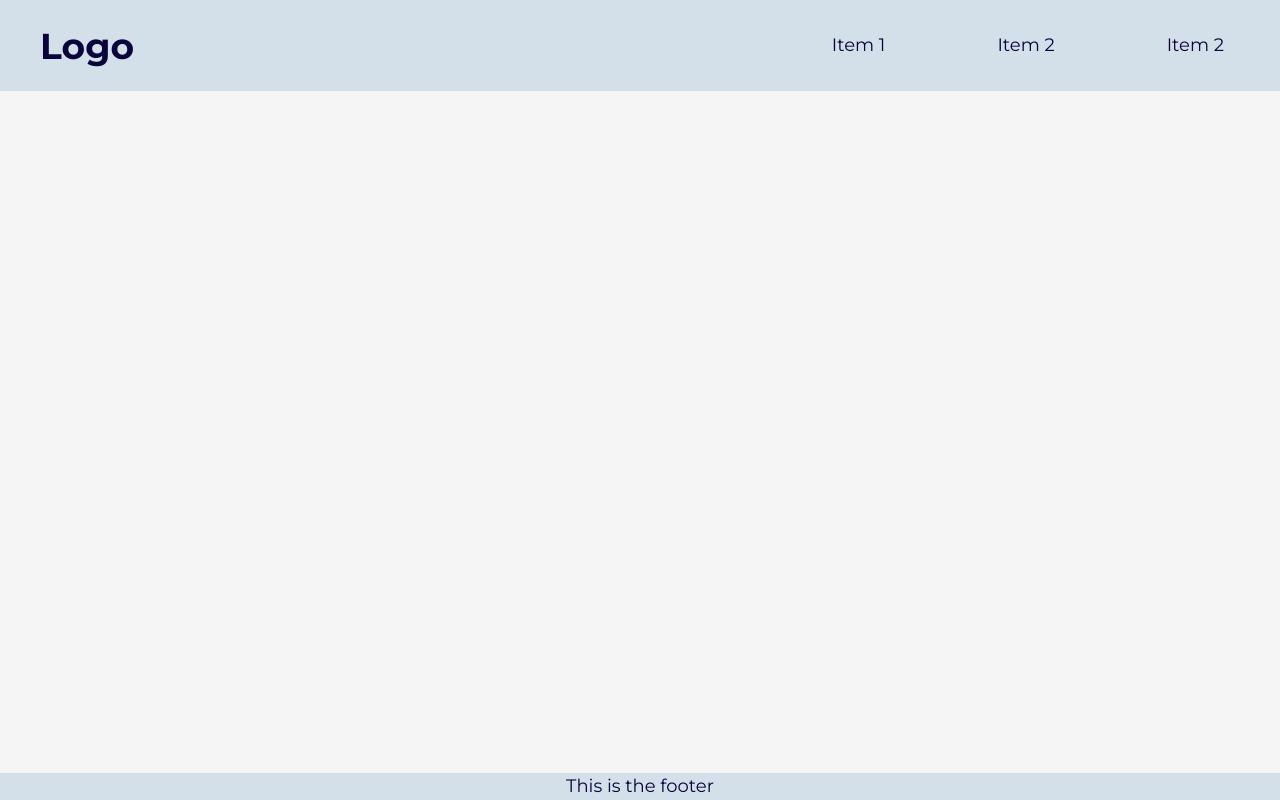
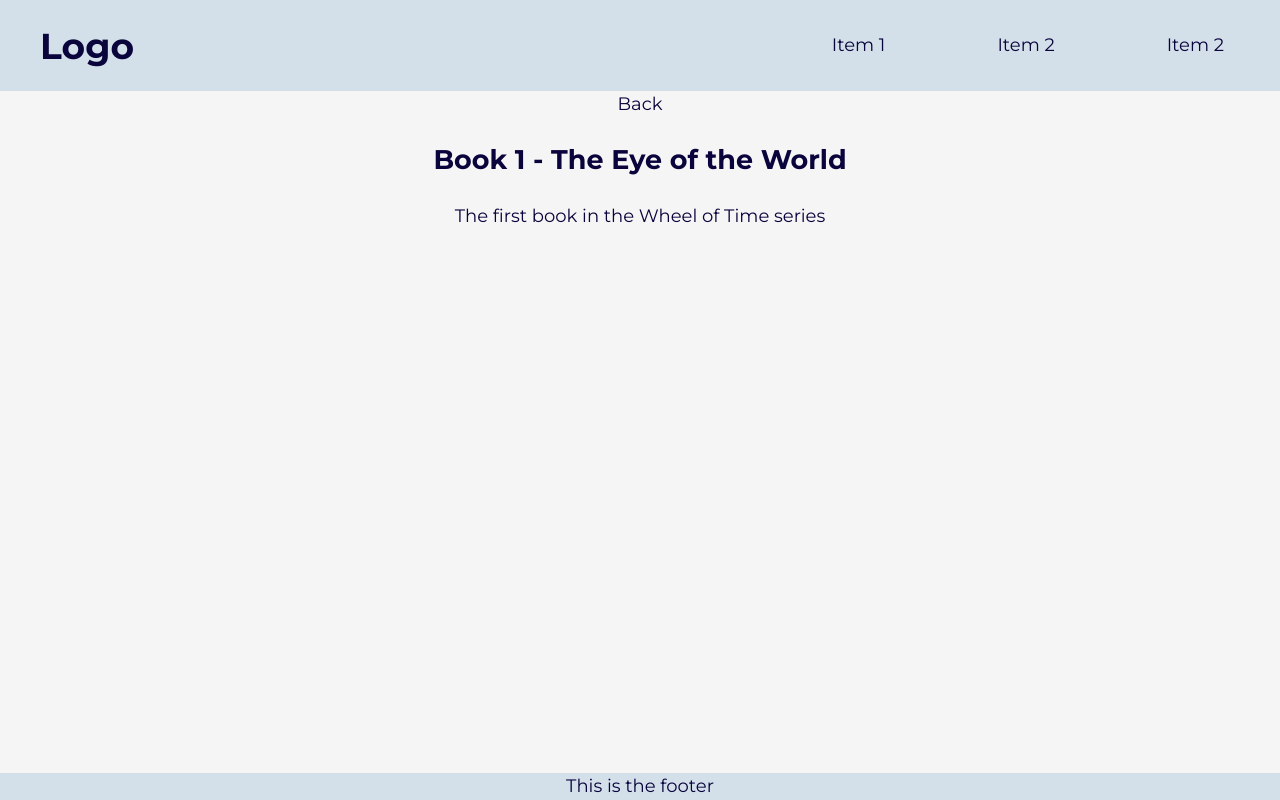
Before and after one commit to IvanaAndersson/React-books, a React (Create React App) app: page /book/1 in a window 1280 px wide. Built offline with nearby package versions, Linux system fonts and the light colour scheme; data requests are answered from the project's data file.

Commit message:
add book description component and create routes

```diff
--- a/src/App.js
+++ b/src/App.js
@@ -7,6 +7,7 @@
 import useFetch from './hooks/useFetch'
 import AddNew from "./components/AddNew";
 import PageHeader from './components/PageHeader';
+import BookDescription from './components/BookDescription';
 
 const apiURL = "http://localhost:8000/books"
 
@@ -54,6 +55,9 @@
               {showAddBook && <AddNew handleAdd={handleAdd} />}
               <BookList books={books} handleUpdate={handleUpdate} handleDelete={handleDelete} error={error}/>
             </Route>
+            <Route path="/book/:id">
+              <BookDescription />
+            </Route>
           </Switch>
         </main>
         <Footer />
--- a/src/components/Book.js
+++ b/src/components/Book.js
@@ -1,8 +1,10 @@
+import {Link} from "react-router-dom"
+
 const Book = ({id, title, imgPath, description, isFavorite, handleUpdate, handleDelete}) => {
   return (
     <div className={`card ${isFavorite ? "favorite" : ""}`}>
+      <Link to={`/book/${id}`} className="book-link">
         <div className="img-wrapper">
-
           <img src={imgPath} alt="" />
         </div>
         <header className="card-header">
@@ -15,6 +17,7 @@
           </button>
           <button className="btn delete-button" onClick={()=>handleDelete(id)}> </button>
         </footer>
+      </Link>
     </div>
   )
 }
--- /dev/null
+++ b/src/components/BookDescription.js
@@ -0,0 +1,27 @@
+import React from 'react'
+import {Link} from "react-router-dom"
+import { useParams } from 'react-router'
+import useFetch from '../hooks/useFetch'
+
+const BookDescription = () => {
+  const { id } = useParams()
+
+  const { data: book, error } = useFetch(`http://localhost:8000/books/${id}`)
+  return (
+    <div>
+      { error && <div> {error} </div> }
+      {
+        book && (
+        <section>
+          <Link to="/">Back</Link>
+          <h1> Book { id } - {book.title} </h1>
+          <p> {book.description} </p>
+        </section>
+        )
+      }
+
+    </div>
+  )
+}
+
+export default BookDescription
```
Lines whose indentation alone changed are shown as unchanged.
